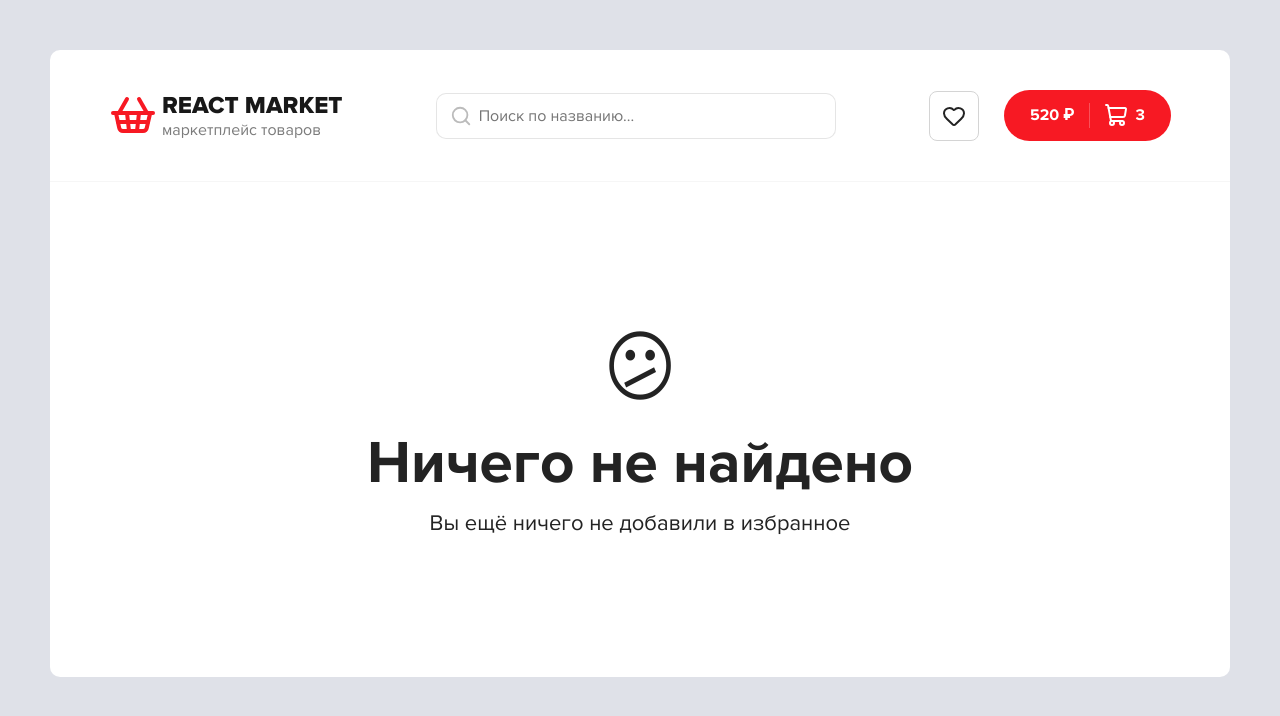
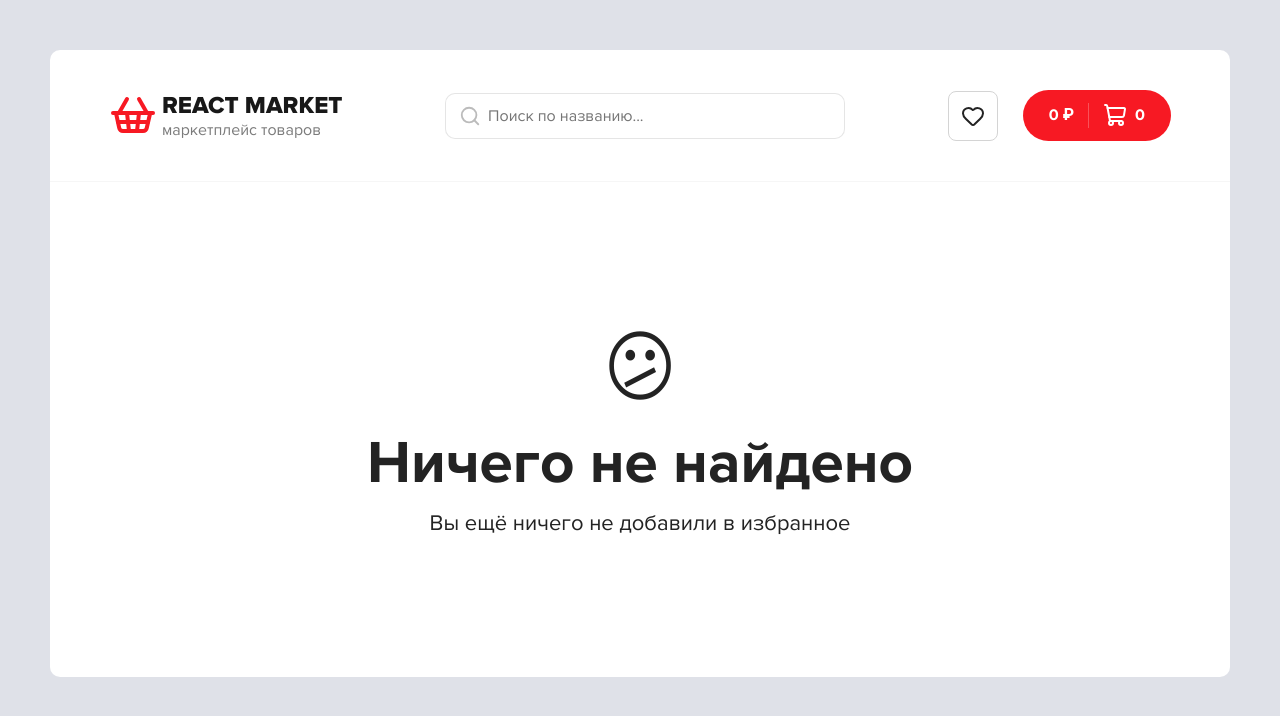
Before and after one commit to KatrinHurricaneGSL/react-market, a React (Vite) app: page /favorite in a window 1280 px wide. Shown: the top 716 px of the page. Built offline with nearby package versions, Linux system fonts and the light colour scheme.

Commit message:
fix: search input

```diff
--- a/src/entities/cart/index.ts
+++ b/src/entities/cart/index.ts
@@ -1,3 +1,10 @@
-export { default as cartReducer } from "./model/cartSlice"
-export { addProduct, removeProduct, incrementCount, decrementCount, clearProducts } from "./model/cartSlice"
-export type { CartItem, CartState } from "./model/types"
+export { default as cartReducer } from "./model/cartSlice";
+export {
+  addProduct,
+  removeProduct,
+  incrementCount,
+  decrementCount,
+  clearProducts,
+} from "./model/cartSlice";
+export type { CartItem, CartState } from "./model/types";
+export { selectTotalPrice, selectTotalCartItems } from "./model/selectors";
--- a/src/entities/cart/model/cartSlice.ts
+++ b/src/entities/cart/model/cartSlice.ts
@@ -1,40 +1,45 @@
-import { createSlice } from "@reduxjs/toolkit"
+import { createSlice } from "@reduxjs/toolkit";
 import type { PayloadAction } from "@reduxjs/toolkit";
 
 import type { CartItem, CartState } from "./types";
 
 const initialState: CartState = {
-    totalPrice: 0,
   items: [],
 };
 
 const cartSlice = createSlice({
-    name: 'cart',
+  name: "cart",
   initialState,
   reducers: {
     addProduct(state, action: PayloadAction<CartItem>) {
       state.items.push(action.payload);
     },
     removeProduct(state, action: PayloadAction<number>) {
-            state.items = state.items.filter(item => item.id !== action.payload);
+      state.items = state.items.filter((item) => item.id !== action.payload);
     },
     incrementCount(state, action: PayloadAction<number>) {
-            const item = state.items.find(item => item.id === action.payload);
+      const item = state.items.find((item) => item.id === action.payload);
       if (item) {
         item.count += 1;
       }
     },
     decrementCount(state, action: PayloadAction<number>) {
-            const item = state.items.find(item => item.id === action.payload);
+      const item = state.items.find((item) => item.id === action.payload);
       if (item && item.count > 1) {
         item.count -= 1;
       }
     },
     clearProducts(state) {
       state.items = [];
-        }
-    }
+    },
+  },
 });
 
-export const { addProduct, removeProduct, incrementCount, decrementCount, clearProducts } = cartSlice.actions;
+export const {
+  addProduct,
+  removeProduct,
+  incrementCount,
+  decrementCount,
+  clearProducts,
+} = cartSlice.actions;
 export default cartSlice.reducer;
--- /dev/null
+++ b/src/entities/cart/model/selectors.ts
@@ -0,0 +1,9 @@
+export const selectTotalPrice = (state: RootState): number => {
+  const items = state.cart.items;
+  return items.reduce((total, item) => total + item.price * item.count, 0);
+};
+
+export const selectTotalCartItems = (state: RootState) => {
+  const items = state.cart.items;
+  return items.reduce((total, item) => total + item.count, 0);
+};
--- a/src/entities/cart/model/types.ts
+++ b/src/entities/cart/model/types.ts
@@ -7,6 +7,5 @@ export interface CartItem {
 }
 
 export interface CartState {
-    totalPrice: number;
     items: CartItem[]
 }
--- a/src/features/catalog-controls/ui/search/Search.tsx
+++ b/src/features/catalog-controls/ui/search/Search.tsx
@@ -1,23 +1,25 @@
-import { Search as SearchIcon, X as DeleteIcon } from 'lucide-react'
-import debounce from 'lodash.debounce'
+import { Search as SearchIcon, X as DeleteIcon } from "lucide-react";
+import debounce from "lodash.debounce";
 
-import { SearchContext } from "../../model/searchContext"
-import styles from "./Search.module.css"
-import { useMemo, useContext, useRef, useState, useEffect } from 'react'
+import { SearchContext } from "../../model/searchContext";
+import styles from "./Search.module.css";
+import { useMemo, useContext, useRef, useState, useEffect } from "react";
 
-import type { ChangeEvent } from 'react'
+import type { ChangeEvent } from "react";
+import { useSearchParams } from "react-router";
 
 export function Search() {
   const { setSearchValue } = useContext(SearchContext);
+  const [params] = useSearchParams();
 
-    const [inputValue, setInputValue] = useState("");
+  const [inputValue, setInputValue] = useState(params.get("search") ?? "");
 
   const inputRef = useRef<HTMLInputElement>(null);
 
   const debouncedSearch = useMemo(
-        () => debounce((value: string) => {
+    () =>
+      debounce((value: string) => {
         setSearchValue(value);
-
       }, 250),
     [setSearchValue],
   );
@@ -32,7 +34,7 @@ export function Search() {
   useEffect(() => {
     return () => {
       debouncedSearch.cancel();
-        }
+    };
   }, [debouncedSearch]);
 
   const onInputChange = (event: ChangeEvent<HTMLInputElement>) => {
@@ -50,14 +52,9 @@ export function Search() {
         value={inputValue}
         onChange={onInputChange}
       />
-            {
-                inputValue && (
-                    <DeleteIcon
-                        onClick={handleDeleteClick}
-                        className={styles.iconDelete}
-                    />
-                )
+      {inputValue && (
+        <DeleteIcon onClick={handleDeleteClick} className={styles.iconDelete} />
+      )}
+    </div>
+  );
 }
-        </div>
-    )
-}
--- a/src/pages/catalog/ui/CatalogPage.tsx
+++ b/src/pages/catalog/ui/CatalogPage.tsx
@@ -1,15 +1,21 @@
-import { useEffect, useState } from 'react';
+import { useEffect, useState } from "react";
 
-import styles from './CatalogPage.module.css';
-import { getProducts, ProductBlock, Skeleton, categories } from "@/entities/product"
-import type { PaginationData } from "@/entities/product"
-import { Categories, Sort } from '@/features/catalog-controls';
-import { AddToCartButton } from "@/features/add-to-cart"
-import { ContentItems } from '@/shared/ui/content-items';
-import { Pagination } from '@/shared/ui/pagination';
+import styles from "./CatalogPage.module.css";
+import {
+  getProducts,
+  ProductBlock,
+  Skeleton,
+  categories,
+} from "@/entities/product";
+import type { PaginationData } from "@/entities/product";
+import { Categories, Sort } from "@/features/catalog-controls";
+import { AddToCartButton } from "@/features/add-to-cart";
+import { ContentItems } from "@/shared/ui/content-items";
+import { Pagination } from "@/shared/ui/pagination";
 
-import { useCatalogQuery } from "../model/useCatalogQuery"
-import { Title } from '@/shared/ui/typography';
+import { useCatalogQuery } from "../model/useCatalogQuery";
+import { Title } from "@/shared/ui/typography";
+import { NotFoundBlock } from "@/shared/ui/not-found-block";
 
 export const CatalogPage = () => {
   const {
@@ -18,7 +24,7 @@ export const CatalogPage = () => {
     queryParams,
     onClickCategory,
     onChangePage,
-    } = useCatalogQuery()
+  } = useCatalogQuery();
 
   const [items, setItems] = useState<PaginationData>({
     first: 1,
@@ -27,14 +33,14 @@ export const CatalogPage = () => {
     last: null,
     pages: 0,
     items: 0,
-        data: []
+    data: [],
   });
 
   const [isLoading, setIsLoading] = useState(true);
 
   useEffect(() => {
     if (!queryParams) {
-            return
+      return;
     }
 
     let isActive = true;
@@ -59,44 +65,46 @@ export const CatalogPage = () => {
       }
     }
 
-        loadProducts(queryParams)
+    loadProducts(queryParams);
 
     return () => {
       isActive = false;
-        }
-    }, [queryParams])
+    };
+  }, [queryParams]);
 
-    const activeCategory = categories.find((category) => category.id === categoryId)
+  const activeCategory = categories.find(
+    (category) => category.id === categoryId,
+  );
 
   return (
     <>
       <div className={styles.contentTop}>
-                <Categories
-                    value={categoryId}
-                    onChangeCategory={onClickCategory}
-                />
+        <Categories value={categoryId} onChangeCategory={onClickCategory} />
 
         <Sort />
       </div>
 
-            <Title tag='h2'>
-                {
-                    activeCategory?.title || "Все товары"
-                }
-            </Title>
+      <Title tag="h2">{activeCategory?.title || "Все товары"}</Title>
 
       <ContentItems>
         {isLoading
-                    ? [... new Array(6)].map((_, index) => <Skeleton key={index} />)
+          ? [...new Array(6)].map((_, index) => <Skeleton key={index} />)
           : items.data.map((product) => (
               <ProductBlock
                 key={product.id}
                 {...product}
-                            actions={<AddToCartButton product={product}/>}
+                actions={<AddToCartButton product={product} />}
               />
-                    ))
-                }
+            ))}
       </ContentItems>
+
+      {items.data?.length === 0 && (
+        <NotFoundBlock
+          fullWidth
+          title="Товары не найдены"
+          description="Попробуйте изменить фильтры"
+        />
+      )}
 
       <Pagination
         current={currentPage}
@@ -104,5 +112,5 @@ export const CatalogPage = () => {
         onPageChange={onChangePage}
       />
     </>
-    )
-}
+  );
+};
--- a/src/shared/ui/not-found-block/NotFoundBlock.module.css
+++ b/src/shared/ui/not-found-block/NotFoundBlock.module.css
@@ -3,6 +3,10 @@
     max-width: 750px;
     margin: 0 auto;
     text-align: center;
+}
+
+.fullWidth {
+    max-width: 100%;
 }
 
 .title {
--- a/src/shared/ui/not-found-block/NotFoundBlock.tsx
+++ b/src/shared/ui/not-found-block/NotFoundBlock.tsx
@@ -1,19 +1,26 @@
 import type { ReactNode } from "react";
 import styles from "./NotFoundBlock.module.css";
+import clsx from "clsx";
 
 type Props = {
   description?: ReactNode;
   title?: ReactNode;
   icon?: ReactNode | false;
+  fullWidth?: boolean;
 };
 
 export function NotFoundBlock({
   icon = "😕",
   title = "Ничего не найдено",
   description,
+  fullWidth,
 }: Props) {
   return (
-    <div className={styles.root}>
+    <div
+      className={clsx(styles.root, {
+        [styles.fullWidth]: fullWidth,
+      })}
+    >
       <h1 className={styles.title}>
         {icon && <span className={styles.icon}>{icon}</span>}
         <span className={styles.subTitle}>{title}</span>
--- a/src/widgets/header/ui/Header.tsx
+++ b/src/widgets/header/ui/Header.tsx
@@ -2,14 +2,21 @@ import styles from "./Header.module.css";
 import { useContext, useState } from "react";
 import { Link } from "react-router";
 import { Button } from "@/shared/ui/button";
-import { Search, SearchContext, resetFilters } from "@/features/catalog-controls";
+import {
+  Search,
+  SearchContext,
+  resetFilters,
+} from "@/features/catalog-controls";
 import { Heart, ShoppingBasket, ShoppingCart } from "lucide-react";
 import { useAppDispatch, useAppSelector } from "@/shared/store";
+import { selectTotalCartItems, selectTotalPrice } from "@/entities/cart";
 
 export function Header() {
   const dispatch = useAppDispatch();
   const { setSearchValue } = useContext(SearchContext);
   const [searchResetKey, setSearchResetKey] = useState(0);
+  const totalPrice = useAppSelector(selectTotalPrice);
+  const totalCartItems = useAppSelector(selectTotalCartItems);
 
   const handleLogoClick = () => {
     dispatch(resetFilters());
@@ -54,13 +61,13 @@ export function Header() {
           </Link>
 
           <Button to="/cart" variants={["cart"]}>
-            <span>520 ₽</span>
+            <span>{totalPrice} ₽</span>
 
             <div className={styles.cartDelimiter}></div>
 
             <ShoppingCart />
 
-            <span>3</span>
+            <span>{totalCartItems}</span>
           </Button>
         </div>
       </div>
```
Lines whose indentation alone changed are shown as unchanged.
